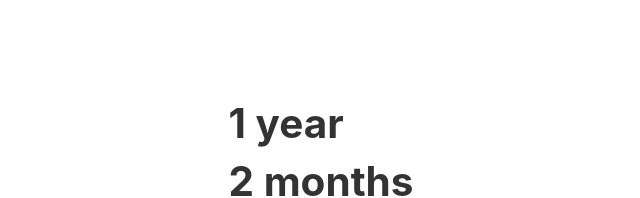
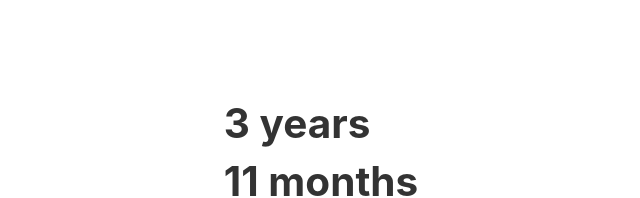
Before and after one commit to davidharting/When-did-Arnie-fall-through-the-portal, a Gatsby site: page / in a window 1280 px wide. Shown: the part 192-390 px from the top of the page, without its empty margins (332-972 px from the left). Built offline with nearby package versions, Linux system fonts and the light colour scheme; Gatsby itself is replaced by a stand-in of ours.

Commit message:
correct the date

```diff
--- a/src/pages/index.js
+++ b/src/pages/index.js
@@ -6,7 +6,7 @@ import SEO from "../components/seo"
 import "./index.css"
 
 // A "couple of days ago" from the first episode, which was Dec 9 2017
-const IT_HAPPENED = dayjs("2017-12-7")
+const IT_HAPPENED = dayjs("2015-03-07")
 
 function howLong() {
   const today = dayjs()
```
